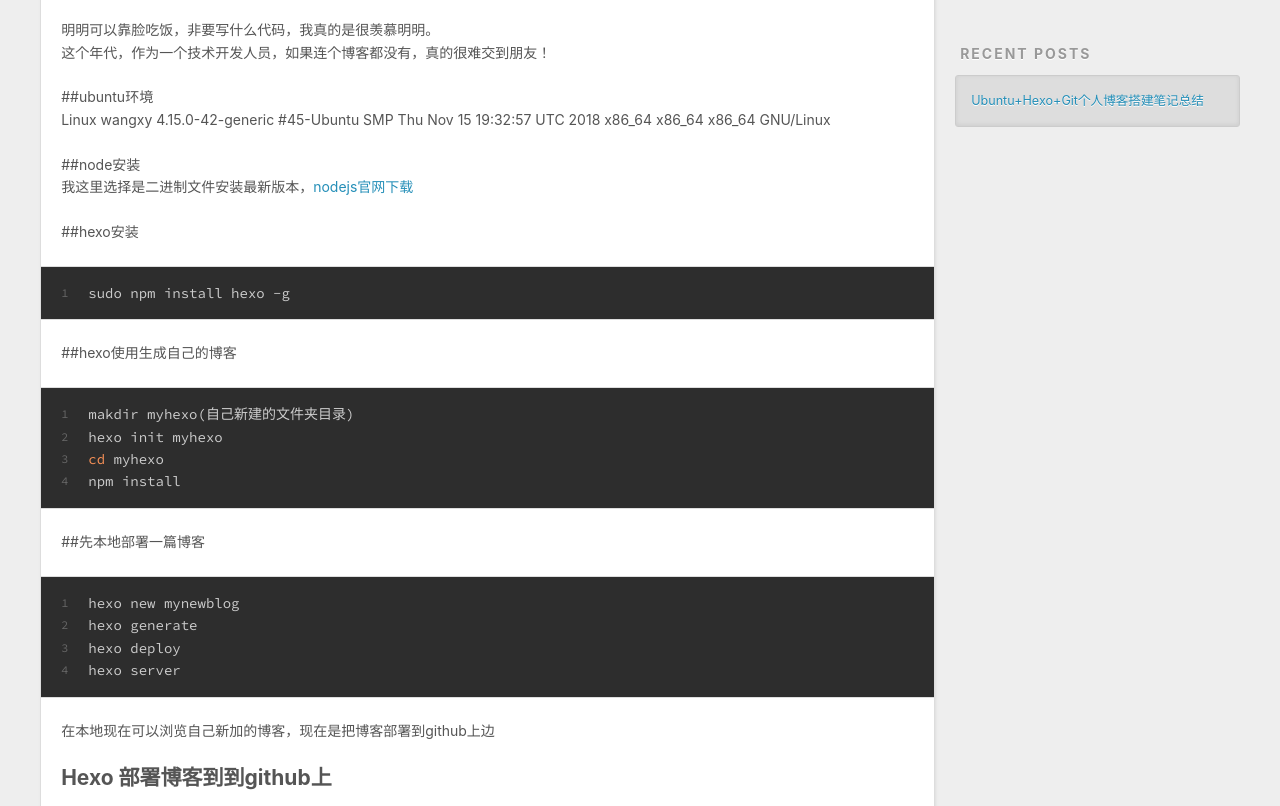
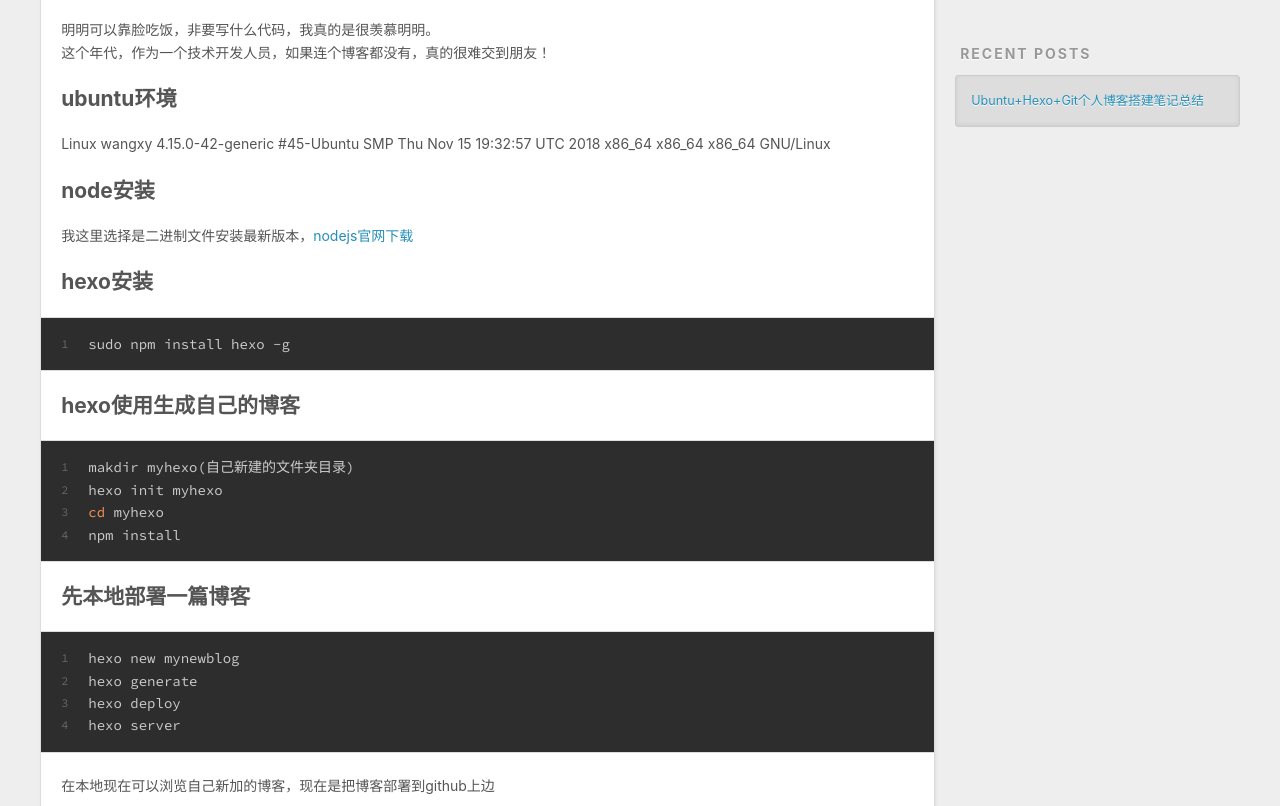
Before and after one commit to xiuyoung89/xiuyoung89.github.io, a plain HTML site: page 2018/12/17/Ubuntu+Hexo+Git/index.html in a window 1280 px wide. Shown: the part 434-1240 px from the top of the page. Drawn offline with nearby package versions, Linux system fonts and the light colour scheme.

Commit message:
Site updated: 2018-12-17 23:35:17

```diff
--- a/2018/12/17/Ubuntu+Hexo+Git/index.html
+++ b/2018/12/17/Ubuntu+Hexo+Git/index.html
@@ -7,17 +7,17 @@
 
   <title>Ubuntu+Hexo+Git个人博客搭建笔记总结 | Hexo</title>
   <meta name="viewport" content="width=device-width, initial-scale=1, maximum-scale=1">
-  <meta name="description" content="明明可以靠脸吃饭，非要写什么代码，我真的是很羡慕明明。这个年代，作为一个技术开发人员，如果连个博客都没有，真的很难交到朋友！ ##ubuntu环境Linux wangxy 4.15.0-42-generic #45-Ubuntu SMP Thu Nov 15 19:32:57 UTC 2018 x86_64 x86_64 x86_64 GNU/Linux ##node安装我这里选择是二进制文件安装">
+  <meta name="description" content="明明可以靠脸吃饭，非要写什么代码，我真的是很羡慕明明。这个年代，作为一个技术开发人员，如果连个博客都没有，真的很难交到朋友！ ubuntu环境Linux wangxy 4.15.0-42-generic #45-Ubuntu SMP Thu Nov 15 19:32:57 UTC 2018 x86_64 x86_64 x86_64 GNU/Linux node安装我这里选择是二进制文件安装最新版本">
 <meta property="og:type" content="article">
 <meta property="og:title" content="Ubuntu+Hexo+Git个人博客搭建笔记总结">
 <meta property="og:url" content="http://yoursite.com/2018/12/17/Ubuntu+Hexo+Git/index.html">
 <meta property="og:site_name" content="Hexo">
-<meta property="og:description" content="明明可以靠脸吃饭，非要写什么代码，我真的是很羡慕明明。这个年代，作为一个技术开发人员，如果连个博客都没有，真的很难交到朋友！ ##ubuntu环境Linux wangxy 4.15.0-42-generic #45-Ubuntu SMP Thu Nov 15 19:32:57 UTC 2018 x86_64 x86_64 x86_64 GNU/Linux ##node安装我这里选择是二进制文件安装">
+<meta property="og:description" content="明明可以靠脸吃饭，非要写什么代码，我真的是很羡慕明明。这个年代，作为一个技术开发人员，如果连个博客都没有，真的很难交到朋友！ ubuntu环境Linux wangxy 4.15.0-42-generic #45-Ubuntu SMP Thu Nov 15 19:32:57 UTC 2018 x86_64 x86_64 x86_64 GNU/Linux node安装我这里选择是二进制文件安装最新版本">
 <meta property="og:locale" content="default">
-<meta property="og:updated_time" content="2018-12-17T15:33:07.484Z">
+<meta property="og:updated_time" content="2018-12-17T15:34:59.878Z">
 <meta name="twitter:card" content="summary">
 <meta name="twitter:title" content="Ubuntu+Hexo+Git个人博客搭建笔记总结">
-<meta name="twitter:description" content="明明可以靠脸吃饭，非要写什么代码，我真的是很羡慕明明。这个年代，作为一个技术开发人员，如果连个博客都没有，真的很难交到朋友！ ##ubuntu环境Linux wangxy 4.15.0-42-generic #45-Ubuntu SMP Thu Nov 15 19:32:57 UTC 2018 x86_64 x86_64 x86_64 GNU/Linux ##node安装我这里选择是二进制文件安装">
+<meta name="twitter:description" content="明明可以靠脸吃饭，非要写什么代码，我真的是很羡慕明明。这个年代，作为一个技术开发人员，如果连个博客都没有，真的很难交到朋友！ ubuntu环境Linux wangxy 4.15.0-42-generic #45-Ubuntu SMP Thu Nov 15 19:32:57 UTC 2018 x86_64 x86_64 x86_64 GNU/Linux node安装我这里选择是二进制文件安装最新版本">
 
     <link rel="alternate" href="/atom.xml" title="Hexo" type="application/atom+xml">
 
@@ -87,13 +87,13 @@
     <div class="article-entry" itemprop="articleBody">
 
         <p>明明可以靠脸吃饭，非要写什么代码，我真的是很羡慕明明。<br>这个年代，作为一个技术开发人员，如果连个博客都没有，真的很难交到朋友！</p>
-<p>##ubuntu环境<br>Linux wangxy 4.15.0-42-generic #45-Ubuntu SMP Thu Nov 15 19:32:57 UTC 2018 x86_64 x86_64 x86_64 GNU/Linux</p>
-<p>##node安装<br>我这里选择是二进制文件安装最新版本，<a href="https://nodejs.org/zh-cn/download/current/" target="_blank" rel="noopener">nodejs官网下载</a></p>
-<p>##hexo安装<br><figure class="highlight bash"><table><tr><td class="gutter"><pre><span class="line">1</span><br></pre></td><td class="code"><pre><span class="line">sudo npm install hexo -g</span><br></pre></td></tr></table></figure></p>
-<p>##hexo使用生成自己的博客<br><figure class="highlight bash"><table><tr><td class="gutter"><pre><span class="line">1</span><br><span class="line">2</span><br><span class="line">3</span><br><span class="line">4</span><br></pre></td><td class="code"><pre><span class="line">makdir myhexo(自己新建的文件夹目录)</span><br><span class="line">hexo init myhexo</span><br><span class="line"><span class="built_in">cd</span> myhexo</span><br><span class="line">npm install</span><br></pre></td></tr></table></figure></p>
-<p>##先本地部署一篇博客<br><figure class="highlight bash"><table><tr><td class="gutter"><pre><span class="line">1</span><br><span class="line">2</span><br><span class="line">3</span><br><span class="line">4</span><br></pre></td><td class="code"><pre><span class="line">hexo new mynewblog</span><br><span class="line">hexo generate</span><br><span class="line">hexo deploy</span><br><span class="line">hexo server</span><br></pre></td></tr></table></figure></p>
+<h2 id="ubuntu环境"><a href="#ubuntu环境" class="headerlink" title="ubuntu环境"></a>ubuntu环境</h2><p>Linux wangxy 4.15.0-42-generic #45-Ubuntu SMP Thu Nov 15 19:32:57 UTC 2018 x86_64 x86_64 x86_64 GNU/Linux</p>
+<h2 id="node安装"><a href="#node安装" class="headerlink" title="node安装"></a>node安装</h2><p>我这里选择是二进制文件安装最新版本，<a href="https://nodejs.org/zh-cn/download/current/" target="_blank" rel="noopener">nodejs官网下载</a></p>
+<h2 id="hexo安装"><a href="#hexo安装" class="headerlink" title="hexo安装"></a>hexo安装</h2><figure class="highlight bash"><table><tr><td class="gutter"><pre><span class="line">1</span><br></pre></td><td class="code"><pre><span class="line">sudo npm install hexo -g</span><br></pre></td></tr></table></figure>
+<h2 id="hexo使用生成自己的博客"><a href="#hexo使用生成自己的博客" class="headerlink" title="hexo使用生成自己的博客"></a>hexo使用生成自己的博客</h2><figure class="highlight bash"><table><tr><td class="gutter"><pre><span class="line">1</span><br><span class="line">2</span><br><span class="line">3</span><br><span class="line">4</span><br></pre></td><td class="code"><pre><span class="line">makdir myhexo(自己新建的文件夹目录)</span><br><span class="line">hexo init myhexo</span><br><span class="line"><span class="built_in">cd</span> myhexo</span><br><span class="line">npm install</span><br></pre></td></tr></table></figure>
+<h2 id="先本地部署一篇博客"><a href="#先本地部署一篇博客" class="headerlink" title="先本地部署一篇博客"></a>先本地部署一篇博客</h2><figure class="highlight bash"><table><tr><td class="gutter"><pre><span class="line">1</span><br><span class="line">2</span><br><span class="line">3</span><br><span class="line">4</span><br></pre></td><td class="code"><pre><span class="line">hexo new mynewblog</span><br><span class="line">hexo generate</span><br><span class="line">hexo deploy</span><br><span class="line">hexo server</span><br></pre></td></tr></table></figure>
 <p>在本地现在可以浏览自己新加的博客，现在是把博客部署到github上边</p>
-<h2 id="Hexo-部署博客到到github上"><a href="#Hexo-部署博客到到github上" class="headerlink" title="Hexo 部署博客到到github上"></a>Hexo 部署博客到到github上</h2><p>首先安装 hexo-deployer-git.<br><figure class="highlight bash"><table><tr><td class="gutter"><pre><span class="line">1</span><br></pre></td><td class="code"><pre><span class="line">npm install hexo-deployer-git --save</span><br></pre></td></tr></table></figure></p>
+<h2 id="Hexo部署博客到到github上"><a href="#Hexo部署博客到到github上" class="headerlink" title="Hexo部署博客到到github上"></a>Hexo部署博客到到github上</h2><p>首先安装 hexo-deployer-git.<br><figure class="highlight bash"><table><tr><td class="gutter"><pre><span class="line">1</span><br></pre></td><td class="code"><pre><span class="line">npm install hexo-deployer-git --save</span><br></pre></td></tr></table></figure></p>
 <p>github上边新建仓库，如：xiuyoung89.github.io<br>修改配置文件 _config.yml 中最后：<br><figure class="highlight yml"><table><tr><td class="gutter"><pre><span class="line">1</span><br><span class="line">2</span><br><span class="line">3</span><br><span class="line">4</span><br></pre></td><td class="code"><pre><span class="line"><span class="attr">deploy:</span></span><br><span class="line"><span class="attr">  type:</span> <span class="string">git</span></span><br><span class="line"><span class="attr">  repo:</span> <span class="string">git@github.com:xiuyoung89/xiuyoung89.github.io</span></span><br><span class="line"><span class="attr">  branch:</span> <span class="string">master</span></span><br></pre></td></tr></table></figure></p>
 <blockquote>
 <p>注：xiuyoung89是github账户名，xiuyoung89.github.io是仓库名</p>
@@ -106,7 +106,7 @@
 
     </div>
     <footer class="article-footer">
-      <a data-url="http://yoursite.com/2018/12/17/Ubuntu+Hexo+Git/" data-id="cjpshbgf400003sjss0c9lbfo" class="article-share-link">Share</a>
+      <a data-url="http://yoursite.com/2018/12/17/Ubuntu+Hexo+Git/" data-id="cjpshdlpz000081jskh9zc9qz" class="article-share-link">Share</a>
 
 
     </footer>
```
Also changed, not shown: index.html (+7 -7 lines).
